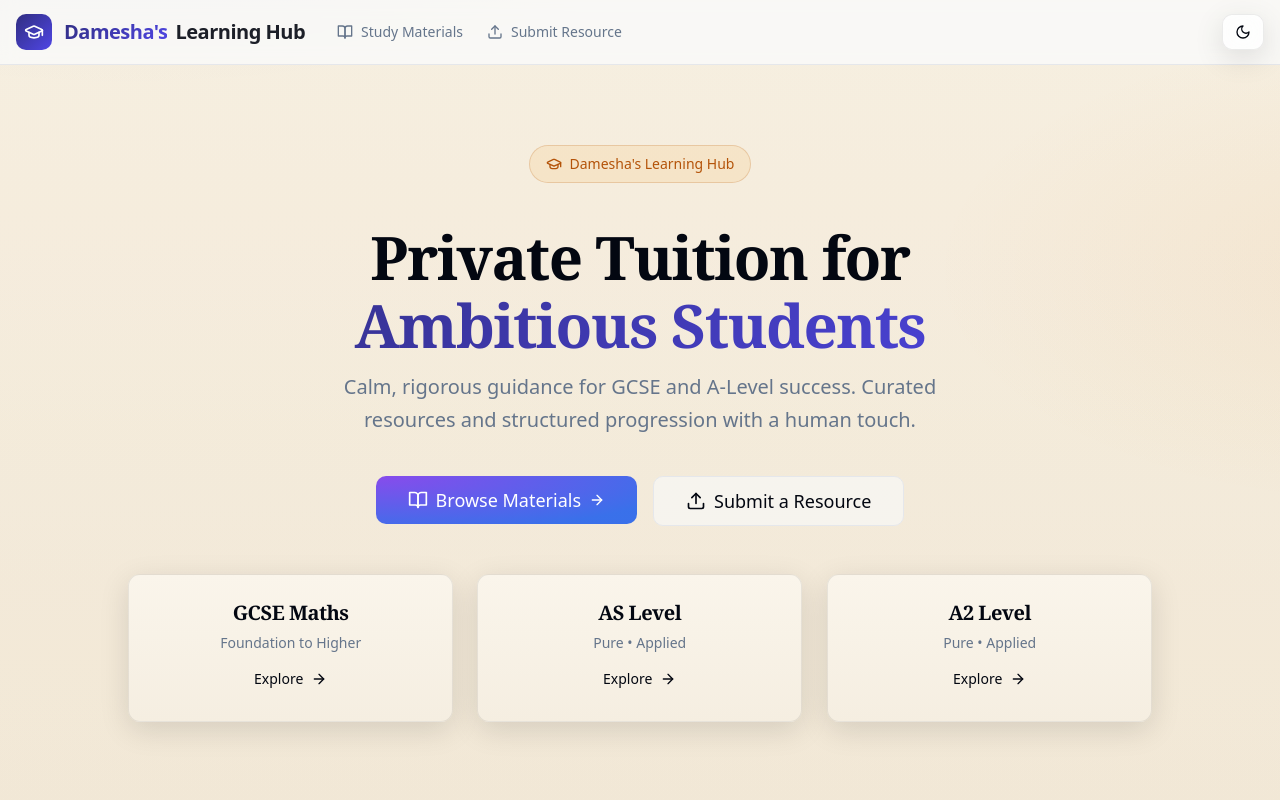
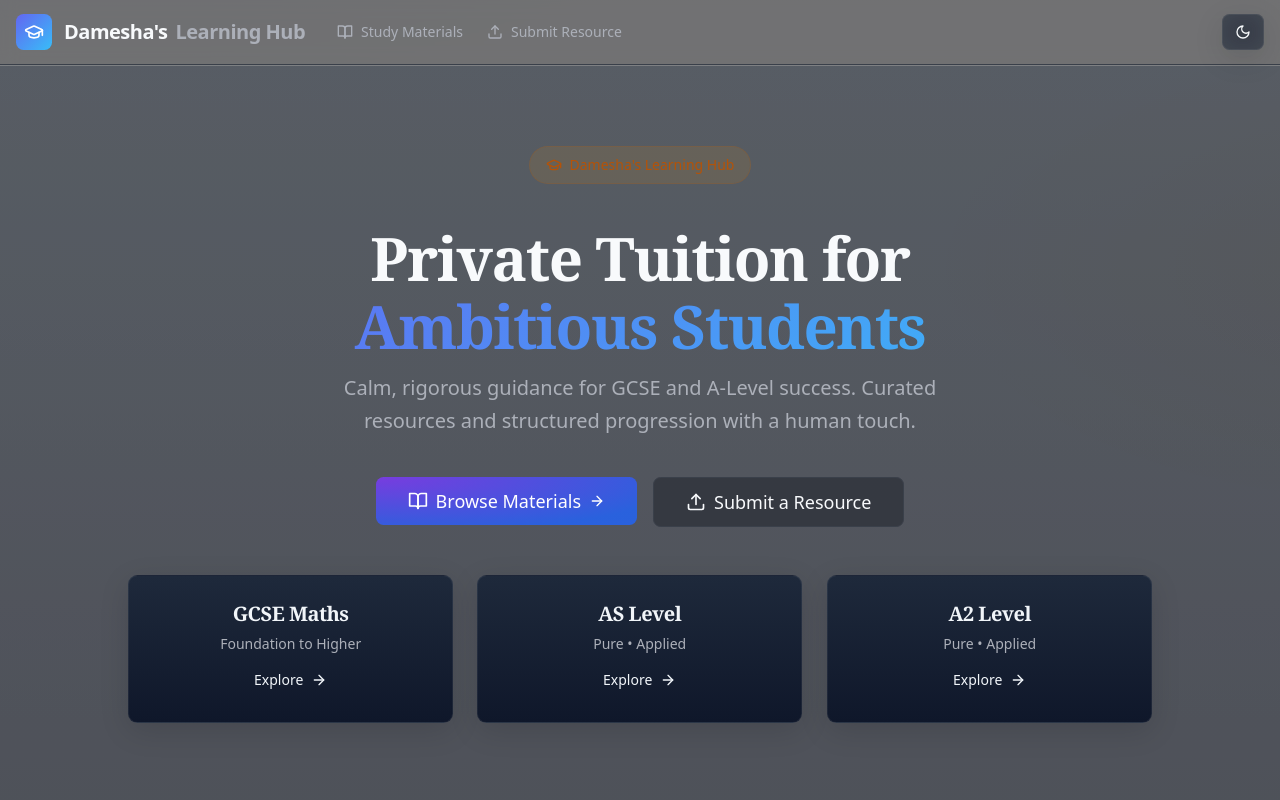
Before and after one commit to RED-ux101/tutoring-site, a React (Create React App) app in the folder frontend/: page / in a window 1280 px wide. Shown: the top 800 px of the page. Built offline with nearby package versions, Linux system fonts and the light colour scheme.

Commit message:
Updated UI

```diff
--- a/frontend/src/components/Navbar.js
+++ b/frontend/src/components/Navbar.js
@@ -31,8 +31,8 @@ const Navbar = () => {
   };
 
   return (
-    <nav className="sticky top-0 z-50">
-      <div className="backdrop-blur supports-[backdrop-filter]:bg-background/60 border-b">
+    <nav className="sticky top-0 z-50 border-b border-border/60">
+      <div className="border-b bg-background/80 backdrop-blur supports-[backdrop-filter]:bg-background/60">
         <div className="container mx-auto px-4">
           <div className="flex h-16 items-center justify-between">
             <div className="flex items-center gap-8">
@@ -40,9 +40,9 @@ const Navbar = () => {
                 <div className="flex h-9 w-9 items-center justify-center rounded-md gradient-primary text-white shadow-[var(--shadow-md)] group-hover:brightness-110 transition">
                   <GraduationCap className="h-5 w-5" />
                 </div>
-                <span className="text-xl font-bold tracking-tight">
-                  <span className="text-gradient-primary">Damesha's</span>
-                  <span className="ml-2 text-foreground/90">Learning Hub</span>
+                <span className="text-xl font-extrabold tracking-tight">
+                  <span className="text-foreground">Damesha's</span>
+                  <span className="ml-2 text-muted-foreground">Learning Hub</span>
                 </span>
               </Link>
 
@@ -69,21 +69,21 @@ const Navbar = () => {
               </Button>
 
               {isAuthenticated() ? (
-                <div className="flex items-center gap-3">
+                <div className="flex items-center gap-2">
                   <Link to="/dashboard">
-                    <Button variant="gradient" size="sm" elevation="md" className="hover:scale-105 active:scale-95">
+                    <Button variant="default" size="sm" elevation="md" className="hover:scale-105 active:scale-95">
                       <Settings className="h-4 w-4 mr-2" />
                       Dashboard
                     </Button>
                   </Link>
 
                   <div className="hidden md:flex items-center gap-2 pl-3 ml-1 border-l border-border">
-                    <div className="h-8 w-8 rounded-full bg-white/30 dark:bg-white/10 flex items-center justify-center backdrop-blur text-white shadow-[var(--shadow-sm)]">
-                      <span className="text-sm font-medium">
+                    <div className="h-8 w-8 rounded-full bg-secondary flex items-center justify-center text-foreground shadow-[var(--shadow-sm)]">
+                      <span className="text-sm font-semibold">
                         {tutor?.name?.charAt(0).toUpperCase()}
                       </span>
                     </div>
-                    <span className="text-sm font-medium text-foreground">
+                    <span className="text-sm font-medium text-muted-foreground">
                       {tutor?.name}
                     </span>
                   </div>
--- a/frontend/src/index.css
+++ b/frontend/src/index.css
@@ -4,94 +4,65 @@
 
 @layer base {
   :root {
-    /* Neumorphic + Gradient system */
-    --background: 210 40% 98%;
-    --foreground: 224 71% 4%;
+    /* Modern minimal: dark surfaces with subtle color accents */
+    --background: 222 14% 16%;        /* slate-800-ish */
+    --foreground: 210 40% 98%;        /* near-white */
 
-    --card: 0 0% 100%;
-    --card-foreground: 224 71% 4%;
+    --card: 223 13% 18%;
+    --card-foreground: 210 40% 96%;
 
-    --popover: 0 0% 100%;
-    --popover-foreground: 224 71% 4%;
+    --popover: 223 13% 18%;
+    --popover-foreground: 210 40% 96%;
 
-    /* Brand: Indigo/Violet blend */
-    --primary: 248 83% 60%; /* ~#7c3aed with richer saturation */
+    /* Accents: teal + violet (complimentary yet restrained) */
+    --primary: 222 70% 55%;           /* modern indigo */
     --primary-foreground: 210 40% 98%;
 
-    /* Secondary soft surfaces */
-    --secondary: 220 14% 96%;
-    --secondary-foreground: 224 71% 4%;
+    --secondary: 200 12% 22%;
+    --secondary-foreground: 210 40% 92%;
 
-    --muted: 220 14% 96%;
-    --muted-foreground: 215 16% 47%;
+    --muted: 223 10% 24%;
+    --muted-foreground: 220 9% 70%;
 
-    --accent: 221 83% 53%;
+    --accent: 174 60% 45%;            /* teal accent */
     --accent-foreground: 210 40% 98%;
 
-    --destructive: 0 84% 60%;
+    --destructive: 0 65% 50%;
     --destructive-foreground: 210 40% 98%;
 
-    --border: 220 13% 91%;
-    --input: 220 13% 91%;
-    --ring: 248 83% 60%;
+    --border: 220 12% 26%;
+    --input: 220 12% 26%;
+    --ring: 174 60% 45%;
 
     /* Shape */
-    --radius: 0.75rem;
+    --radius: 0.6rem;
 
-    /* Elevation */
-    --shadow-sm: 0 1px 2px rgba(2,6,23,0.06), 0 1px 1px rgba(2,6,23,0.04);
-    --shadow-md: 0 10px 20px rgba(2,6,23,0.08), 0 3px 6px rgba(2,6,23,0.06);
-    --shadow-lg: 0 20px 40px rgba(2,6,23,0.12), 0 8px 16px rgba(2,6,23,0.08);
+    /* Elevation: subtle for minimalism */
+    --shadow-sm: 0 1px 1px rgba(0,0,0,0.2);
+    --shadow-md: 0 6px 12px rgba(0,0,0,0.25);
+    --shadow-lg: 0 14px 28px rgba(0,0,0,0.3);
   }
 
-  .dark {
-    --background: 222 47% 11%;
-    --foreground: 210 40% 98%;
-
-    --card: 222 47% 13%;
-    --card-foreground: 210 40% 98%;
-
-    --popover: 222 47% 13%;
-    --popover-foreground: 210 40% 98%;
-
-    --primary: 247 95% 76%;
-    --primary-foreground: 222 47% 13%;
-
-    --secondary: 217 33% 17%;
-    --secondary-foreground: 210 40% 98%;
-
-    --muted: 217 33% 17%;
-    --muted-foreground: 215 20% 65%;
-
-    --accent: 221 83% 53%;
-    --accent-foreground: 210 40% 98%;
-
-    --destructive: 0 62% 30%;
-    --destructive-foreground: 210 40% 98%;
-
-    --border: 217 33% 20%;
-    --input: 217 33% 20%;
-    --ring: 247 95% 76%;
-
-    --shadow-sm: 0 1px 2px rgba(0,0,0,0.4), 0 1px 1px rgba(0,0,0,0.24);
-    --shadow-md: 0 12px 24px rgba(0,0,0,0.45), 0 3px 6px rgba(0,0,0,0.3);
-    --shadow-lg: 0 24px 48px rgba(0,0,0,0.55), 0 8px 16px rgba(0,0,0,0.35);
+  .light, .light-theme {
+    /* Optional future light theme hook */
+    --background: 0 0% 100%;
+    --foreground: 222.2 84% 4.9%;
   }
 }
-/* Oxford Design tokens: Linen + Indigo + Sand */
+/* Minimal tokens for glass/gradients tuned for dark UI */
 :root {
-  --glass-bg-light: 255 255 255 / 0.7;
-  --glass-border-light: 20 20 20 / 0.08;
-  --glass-bg-dark: 17 24 39 / 0.4; /* slate-900-ish */
-  --glass-border-dark: 255 255 255 / 0.08;
+  --glass-bg-light: 30 41 59 / 0.5;   /* slate-700 */
+  --glass-border-light: 255 255 255 / 0.06;
+  --glass-bg-dark: 15 23 42 / 0.5;    /* slate-900 */
+  --glass-border-dark: 255 255 255 / 0.06;
 
-  /* Warm academic gradients */
-  --gradient-primary-from: 49 46 129;   /* indigo-900ish */
-  --gradient-primary-to: 79 70 229;     /* indigo-600ish */
-  --gradient-accent-from: 234 179 8;    /* amber-500 */
-  --gradient-accent-to: 217 119 6;      /* amber-600 */
-  --gradient-linen-from: 250 245 235;   /* linen */
-  --gradient-linen-to: 245 238 225;     /* parchment */
+  --gradient-primary-from: 99 102 241;  /* indigo-500 */
+  --gradient-primary-to: 56 189 248;    /* sky-400/teal-ish */
+  --gradient-accent-from: 45 212 191;   /* teal-400 */
+  --gradient-accent-to: 147 51 234;     /* violet-600 */
+
+  --gradient-linen-from: 30 41 59;      /* tone down for dark */
+  --gradient-linen-to: 15 23 42;
 }
 
 /* Utilities: gradient backgrounds and text */
@@ -112,6 +83,12 @@
   background-image: linear-gradient(135deg,
     rgb(var(--gradient-accent-from)) 0%,
     rgb(var(--gradient-accent-to)) 100%
+  );
+}
+.gradient-surface {
+  background-image: linear-gradient(180deg,
+    rgb(var(--gradient-linen-from)) 0%,
+    rgb(var(--gradient-linen-to)) 100%
   );
 }
 
@@ -192,8 +169,8 @@
   height: 2px;
   width: 0%;
   background-image: linear-gradient(90deg,
-    rgba(49,46,129,0.9) 0%,
-    rgba(217,119,6,0.9) 100%
+    rgba(45,212,191,0.9) 0%,
+    rgba(99,102,241,0.9) 100%
   );
   transition: width 0.25s ease;
 }
@@ -208,10 +185,12 @@
   }
   body {
     @apply bg-background text-foreground antialiased;
-    font-feature-settings: "liga" 1, "kern" 1, "ss01" 1;
+    font-feature-settings: "liga" 1, "kern" 1;
   }
+  /* Headings use modern geometric sans (we’ll rely on system fonts) */
   h1,h2,h3,h4 {
-    letter-spacing: -0.01em;
+    letter-spacing: -0.015em;
+    font-weight: 800;
   }
 }
 
--- a/frontend/tailwind.config.js
+++ b/frontend/tailwind.config.js
@@ -60,9 +60,10 @@ module.exports = {
         overlay: "var(--shadow-lg)",
       },
       backgroundImage: {
-        "gradient-primary": "linear-gradient(135deg, #7c3aed 0%, #2563eb 100%)",
-        "gradient-accent": "linear-gradient(135deg, #06b6d4 0%, #3b82f6 100%)",
-        "gradient-hero": "radial-gradient(ellipse at top left, rgba(124,58,237,0.15), transparent 40%), radial-gradient(ellipse at bottom right, rgba(37,99,235,0.15), transparent 40%)",
+        "gradient-primary": "linear-gradient(135deg, rgb(var(--gradient-primary-from)) 0%, rgb(var(--gradient-primary-to)) 100%)",
+        "gradient-accent": "linear-gradient(135deg, rgb(var(--gradient-accent-from)) 0%, rgb(var(--gradient-accent-to)) 100%)",
+        "gradient-hero": "radial-gradient(1200px 600px at 10% -10%, rgba(99,102,241,0.08), transparent 60%), radial-gradient(800px 400px at 110% 10%, rgba(45,212,191,0.06), transparent 60%)",
+        "gradient-surface": "linear-gradient(180deg, rgb(var(--gradient-linen-from)) 0%, rgb(var(--gradient-linen-to)) 100%)",
       },
       keyframes: {
         "accordion-down": {
```
